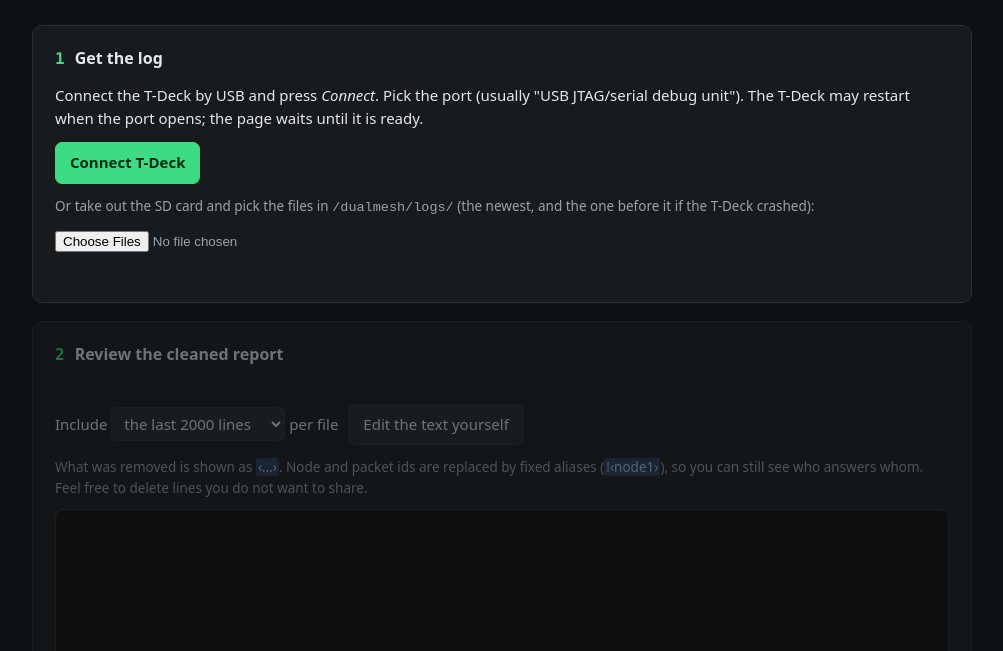
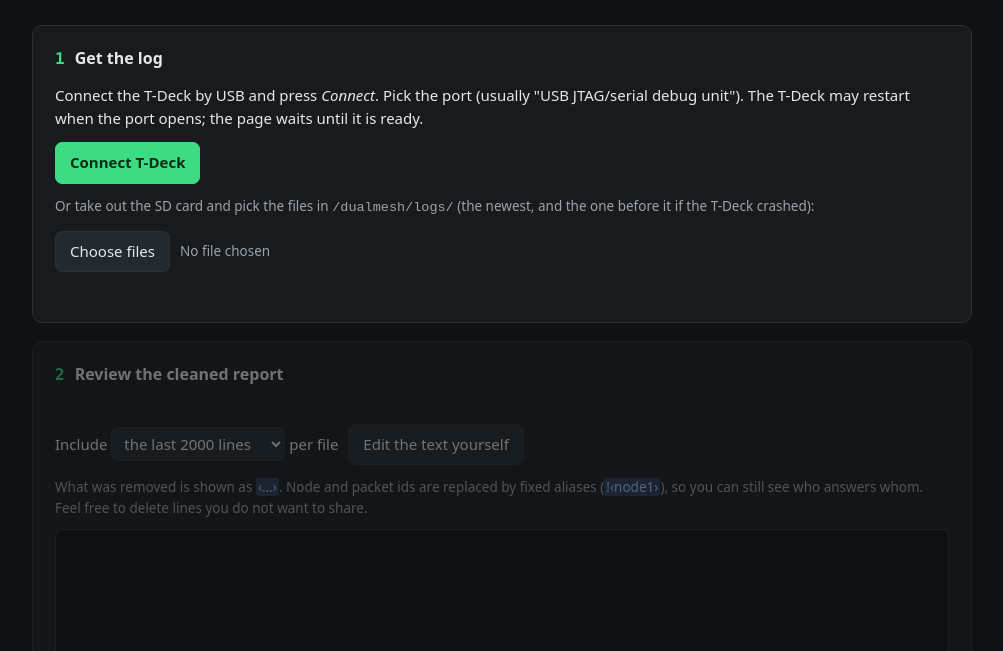
Before and after one commit to geekgarage/dualmesh, a plain HTML site: page docs/rapport/index.html in a window 1280 px wide. Shown: the part 149-800 px from the top of the page, without its empty margins (138-1141 px from the left). Drawn offline with Linux system fonts and the light colour scheme.

Commit message:
Fejlrapport-siden: egen filknap, så teksten følger sprogvalget
Browserens egen filknap viste altid browserens sprog (Vælg filer / Der er ikke valgt nogen fil).

Co-Authored-By: Claude Opus 5.5 <noreply@anthropic.com>

```diff
--- a/docs/rapport/index.html
+++ b/docs/rapport/index.html
@@ -80,7 +80,12 @@
       <span class="note" id="noserial" hidden data-t="noserial"></span>
     </div>
     <p class="note" data-t="sdnote"></p>
-    <div class="row"><input type="file" id="files" multiple accept=".log,.txt,text/plain"></div>
+    <div class="row">
+      <!-- Egen knap: browserens filknap viser altid browserens sprog ("Vælg filer"). -->
+      <input type="file" id="files" multiple accept=".log,.txt,text/plain" hidden>
+      <button type="button" id="pick" data-t="choose"></button>
+      <span class="note" id="picked" data-t="nofile"></span>
+    </div>
     <div class="status" id="status1"></div>
   </section>
 
@@ -143,6 +148,7 @@ var TEXT = {
               'from the SD card below.',
     sdnote: 'Or take out the SD card and pick the files in <code>/dualmesh/logs/</code> (the newest, and ' +
             'the one before it if the T-Deck crashed):',
+    choose: 'Choose files', nofile: 'No file chosen',
     s2: 'Review the cleaned report', include: 'Include', perfile: 'per file',
     last500: 'the last 500 lines', last2000: 'the last 2000 lines', last10000: 'the last 10000 lines',
     all: 'all lines', edit: 'Edit the text yourself', showmarks: 'Show markings',
@@ -188,6 +194,7 @@ var TEXT = {
               'logfilerne fra SD-kortet herunder.',
     sdnote: 'Eller tag SD-kortet ud og vælg filerne i <code>/dualmesh/logs/</code> (den nyeste og den før ' +
             'den, hvis T-Deck\'en gik ned):',
+    choose: 'Vælg filer', nofile: 'Ingen fil valgt',
     s2: 'Gennemse den rensede rapport', include: 'Medtag', perfile: 'pr. fil',
     last500: 'de sidste 500 linjer', last2000: 'de sidste 2000 linjer', last10000: 'de sidste 10000 linjer',
     all: 'alle linjer', edit: 'Ret selv i teksten', showmarks: 'Vis markeringer',
@@ -375,9 +382,12 @@ function splitDump(bytes, text) {
 }
 
 // ---------------------------------------------------------------- filer fra SD-kortet
+$('pick').addEventListener('click', function () { $('files').click(); });
 $('files').addEventListener('change', async function (ev) {
   var list = Array.from(ev.target.files || []).sort(function (a, b) { return a.name < b.name ? -1 : 1; });
   if (!list.length) return;
+  $('picked').removeAttribute('data-t');  // filnavnene skal ikke oversættes
+  $('picked').textContent = list.map(function (f) { return f.name; }).join(', ');
   state.files = [];
   for (var i = 0; i < list.length; i++)
     state.files.push({ name: list[i].name, text: await list[i].text() });
```
